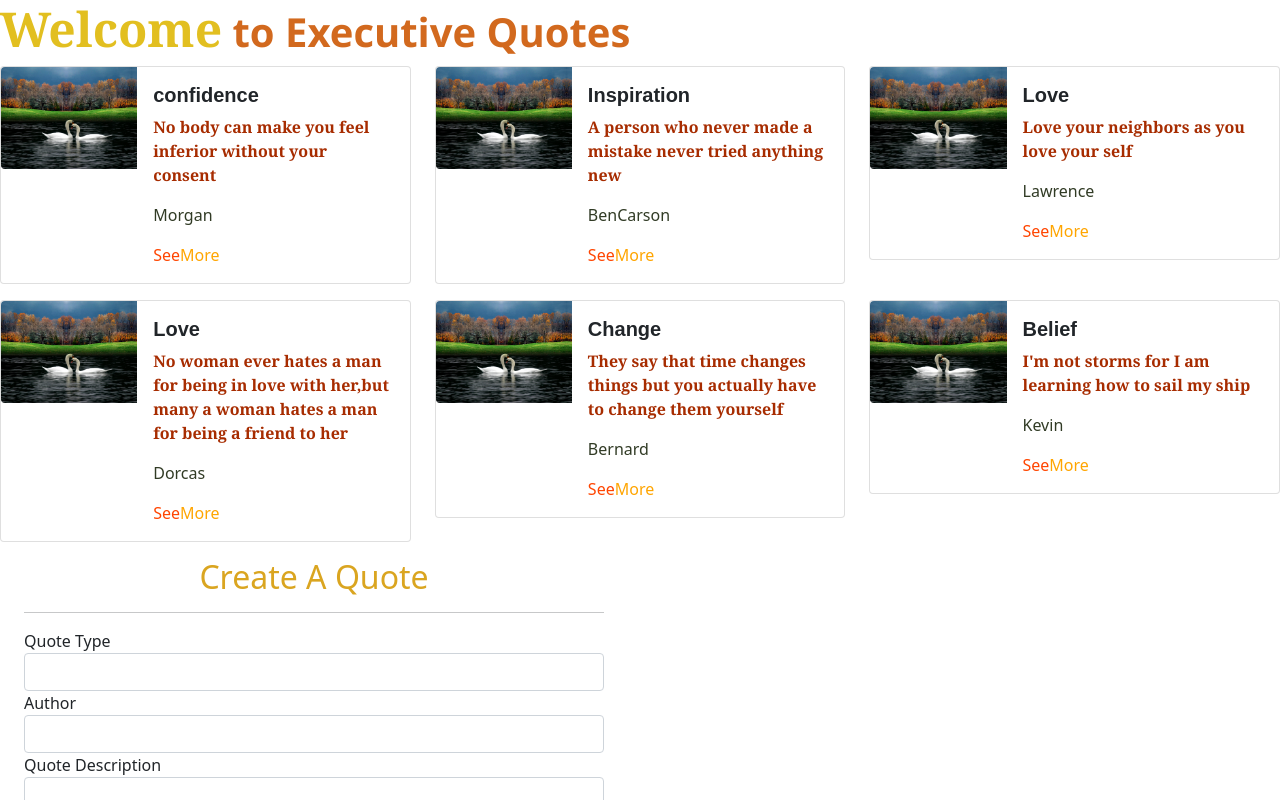
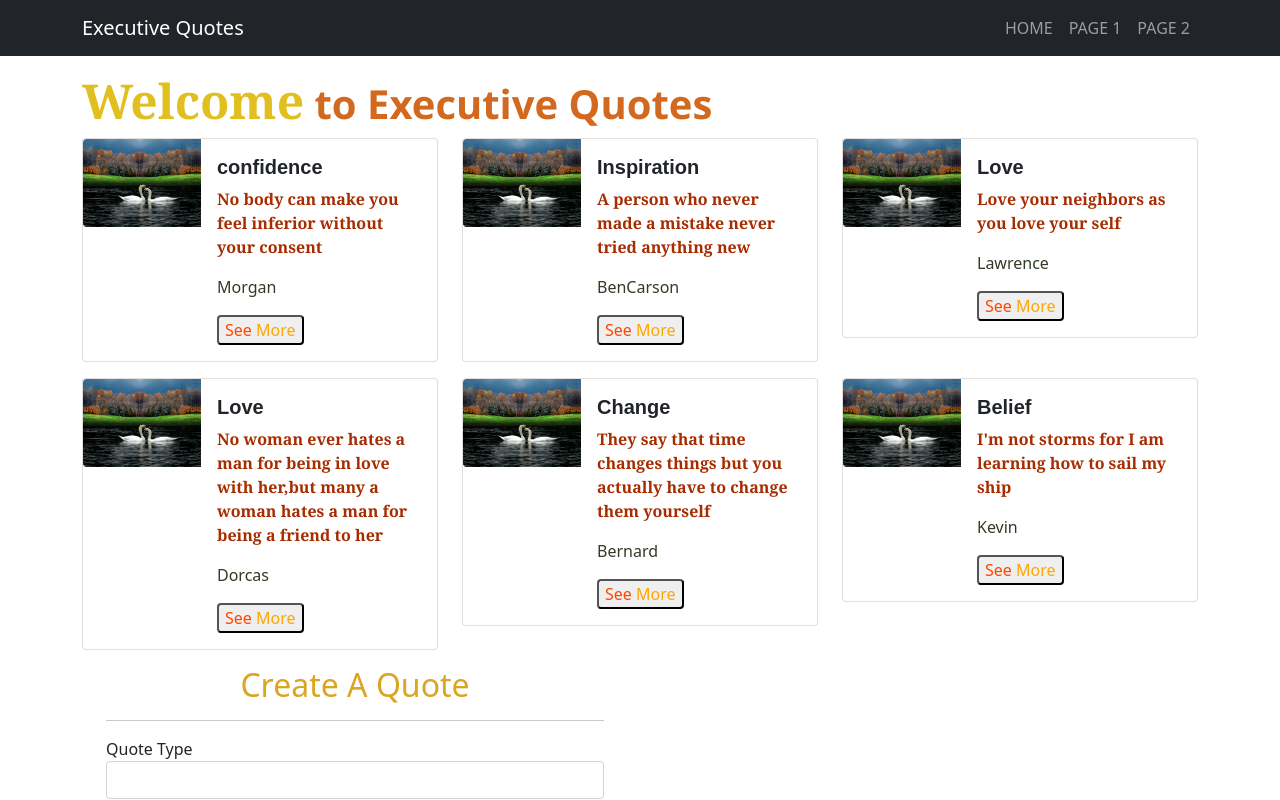
Before and after one commit to Bernard2030/quotes_App, an Angular app: page / in a window 1280 px wide. Shown: the top 800 px of the page. Built offline with nearby package versions, Linux system fonts and the light colour scheme.

Commit message:
add nav bar

```diff
--- a/src/app/quotes-detail/quotes-detail.component.html
+++ b/src/app/quotes-detail/quotes-detail.component.html
@@ -3,6 +3,6 @@
 <p class="card-text"><small class="text-muted">{{quote.quoteCreator}}</small></p>
 <p class="card-text"><small class="text-muted"> {{quote.createdDate |dateCount}} days a go</small></p>
 
-<a class="bg-danger rounded p-2" (click)='quotesDelete(quote)'>Delete </a>
-<a (click)='quotestoUpvote(quote)'><i class="fa fa-thumbs-up"></i>{{quote.Upvote}}</a>
-<a (click)='quotesToDownVote(quote)'><i class="fa fa-thumbs-down"></i>{{quote.DownVote}}</a>
+<button class="bg-danger rounded p-2" (click)='quotesDelete(quote)'>Delete </button>
+<a class="m-2" (click)='quotestoUpvote(quote)'><i class="fa fa-thumbs-up"></i>{{quote.Upvote}}</a>
+<a class="m-2" (click)='quotesToDownVote(quote)'><i class="fa fa-thumbs-down"></i>{{quote.DownVote}}</a>
--- a/src/app/quotes/quotes.component.html
+++ b/src/app/quotes/quotes.component.html
@@ -1,3 +1,30 @@
+<!-- My nav Bar -->
+<nav id="navbar_top" class="navbar navbar-expand-lg navbar-dark bg-dark text-white fixed-top">
+  <div class="container">
+    <a href="" class="navbar-brand">
+      Executive Quotes
+    </a>
+    <button class="navbar-toggler" type="button" data-bs-toggle="collapse" data-bs-target="#main_nav">
+      <span class="navbar-toggler-icon"></span>
+    </button>
+    <div class="collapse navbar-collapse" id="main_nav">
+      <ul class="navbar-nav ms-auto">
+        <li class="nav-item">
+          <a href="#" class="nav-link">HOME</a>
+        </li>
+        <li class="nav-item">
+          <a href="#" class="nav-link">PAGE 1</a>
+        </li>
+        <li class="nav-item">
+          <a href="#" class="nav-link">PAGE 2</a>
+        </li>
+      </ul>
+    </div>
+  </div>
+</nav>
+<br><br><br>
+
+<div class="container">
   <div class="row">
     <h1 class="welcome"><span class="well">Welcome</span> to Executive Quotes</h1><br><br>
     <div class="col-md-4" *ngFor='let quote of quotes; let i = index'>
@@ -14,7 +41,8 @@
               <p class="author">
                 {{quote.author}}
               </p>
-            <a (click)='toggleDetails(i)'><span class="one"> See</span> <span class="two">More</span></a>
+              <button class="rounded" (click)='toggleDetails(i)'><span class="one"> See </span> <span
+                  class="two">More</span></button>
               <app-quotes-detail [quote]='quote' (quoteUpvoteEvent)="Upvote($event,i)" [quote]='quote'
                 (quoteDownVoteEvent)="DownVote($event,i)" *ngIf='quote.showDescription'
                 (quoteDeleteEvent)='quotesDelete($event,i)'></app-quotes-detail>
@@ -29,3 +57,4 @@
       <app-quote-form (addQuotesEvent)="addnewQuote($event)"></app-quote-form>
     </div>
   </div>
+</div>
```
Lines whose indentation alone changed are shown as unchanged.
